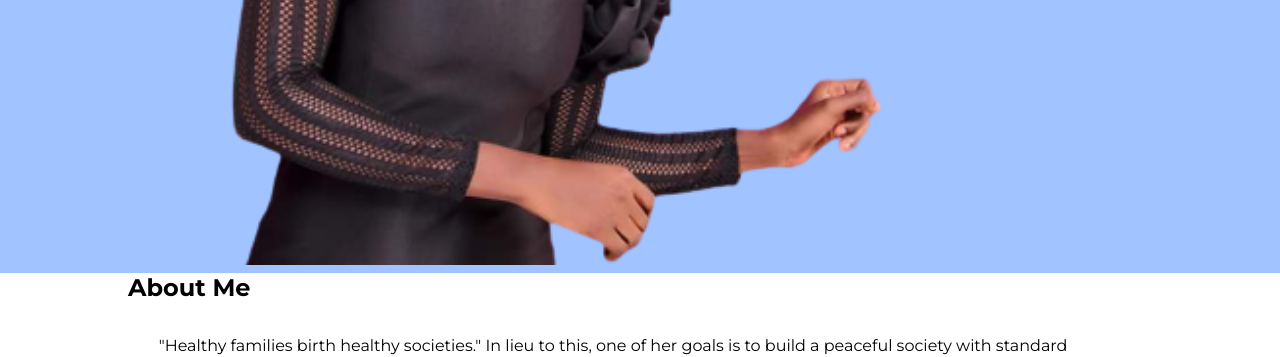
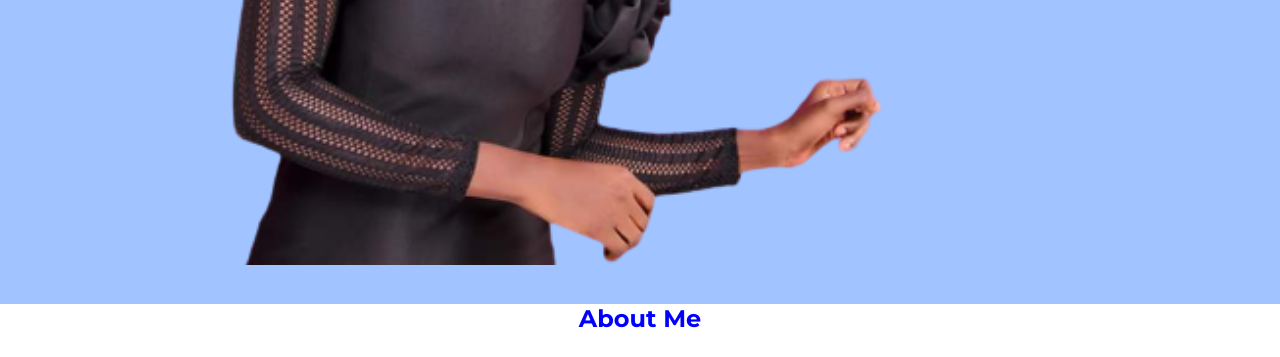
Before and after one commit to Michael-Tobechukwu/elizabeth-ibirogba, a plain HTML site: page about-me.html in a window 1280 px wide. Shown: the part 602-959 px from the top of the page. Drawn offline with Linux system fonts and the light colour scheme; a web font is replaced by a local one.

Commit message:
Update Styles.css

```diff
--- a/Styles.css
+++ b/Styles.css
@@ -700,6 +700,12 @@ footer a:hover {
   padding: 5% auto;
 }
 
+.long-biocontainer h1 {
+  text-align:center;
+  color: #0000ff;
+  margin: 3% auto;
+}
+
 .long-bio p {
   line-height: 1.6em;
   margin: 3%;
```
